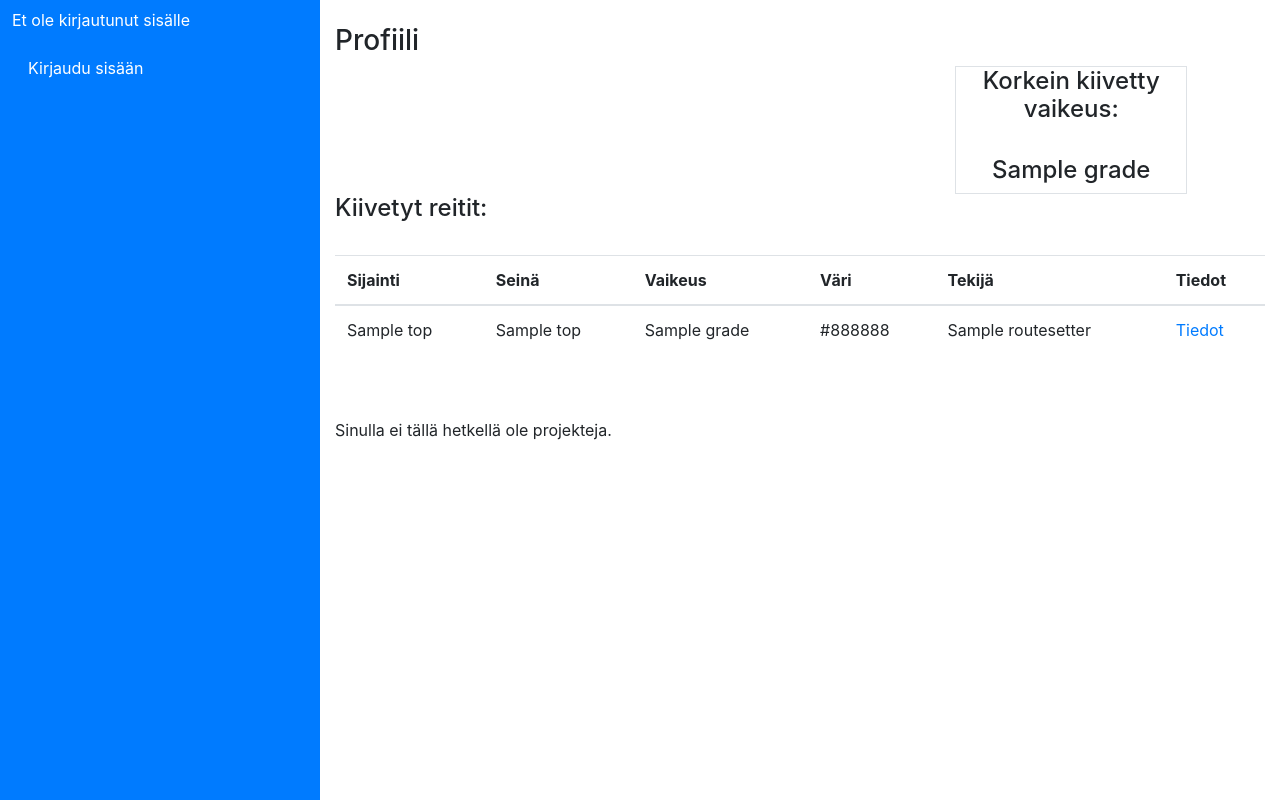
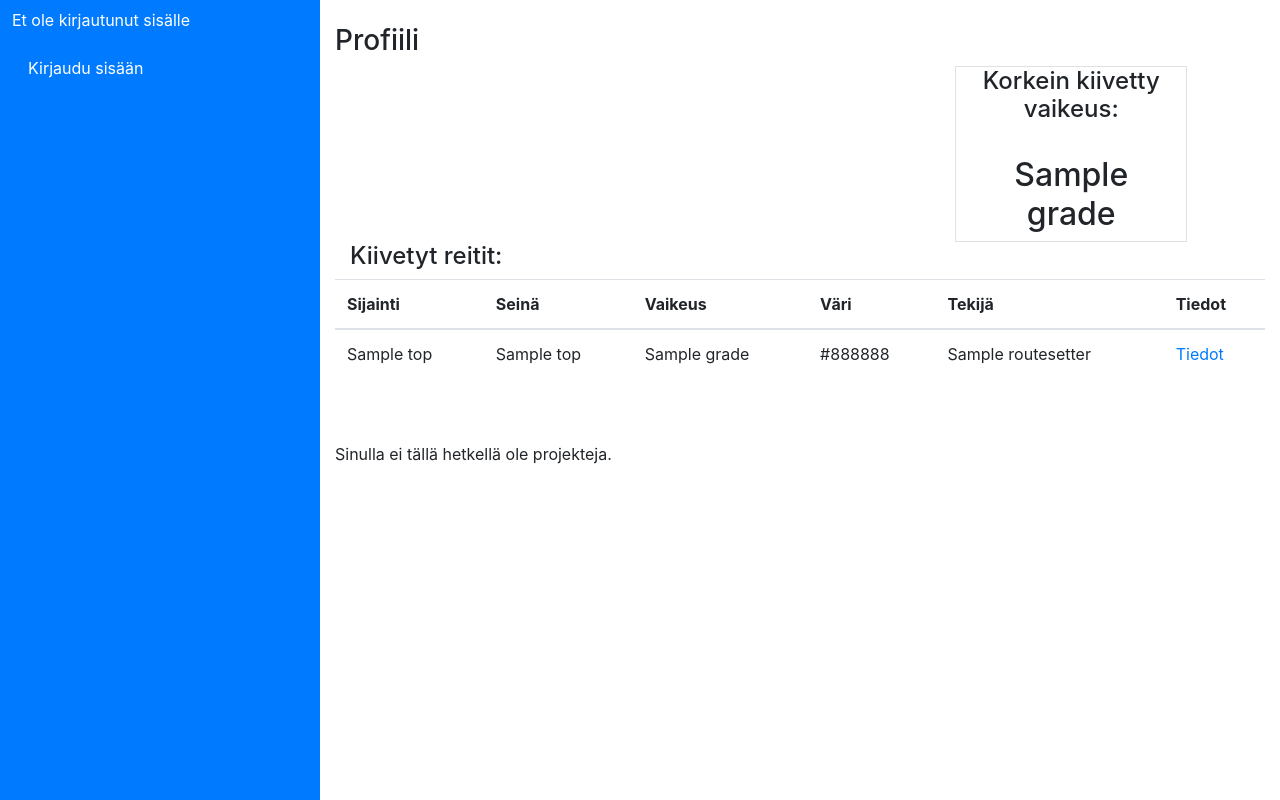
Before and after one commit to mikeessi/tsoha-project, a Flask app: template templates/profile.html in a window 1280 px wide. Run offline with Flask 2, Linux system fonts and the light colour scheme; the template is opened without the code that fills it: most values are stand-ins (such as "Sample title", 1, 10 or a date in 2020); some libraries are stand-ins or nearby versions.

Commit message:
Improve layout

```diff
--- a/templates/profile.html
+++ b/templates/profile.html
@@ -8,10 +8,11 @@ Et ole vielä merkinnyt yhtään reittiä kiivetyksi.
 <div class="col-3 offset-8 border text-center">
  <h4>Korkein kiivetty vaikeus:</h4>
  <br>
- <h4>{{ grades[max_grade] }}</h4>
+ <h2>{{ grades[max_grade] }}</h2>
 </div>
+<div class="col-md-4">
 <h4>Kiivetyt reitit:</h4>
-<br>
+</div>
 {{ build_table(tops, grades, colors) }}
 <br>
 <br>
@@ -19,7 +20,10 @@ Et ole vielä merkinnyt yhtään reittiä kiivetyksi.
 {% if projects | length == 0 %}
 Sinulla ei tällä hetkellä ole projekteja.
 {% else %}
+<br>
+<div class="col-md-4">
 <h4>Projektit:</h4>
+</div>
 {{ build_table(projects, grades, colors) }}
 {% endif %}
 <br>
```
